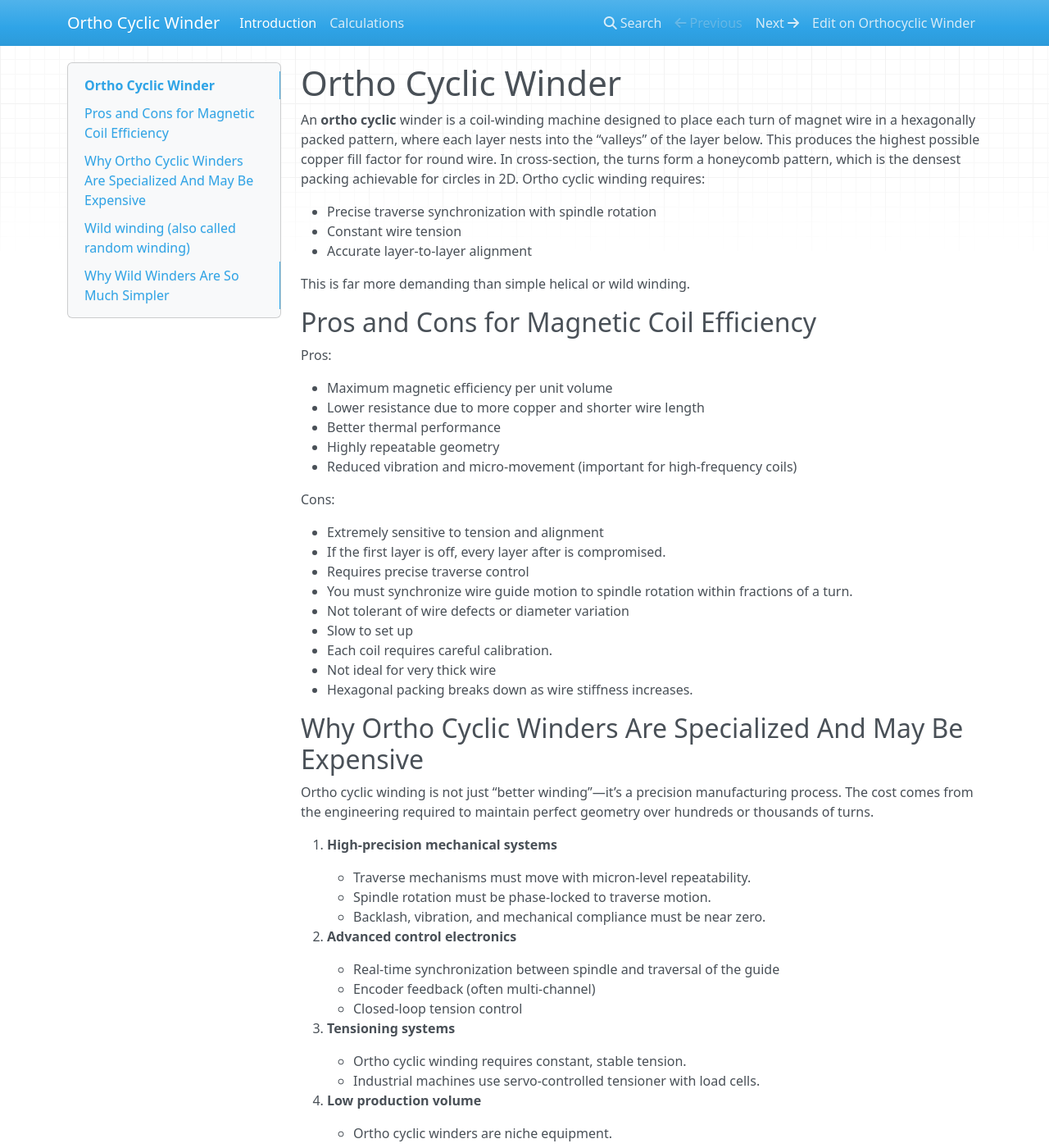
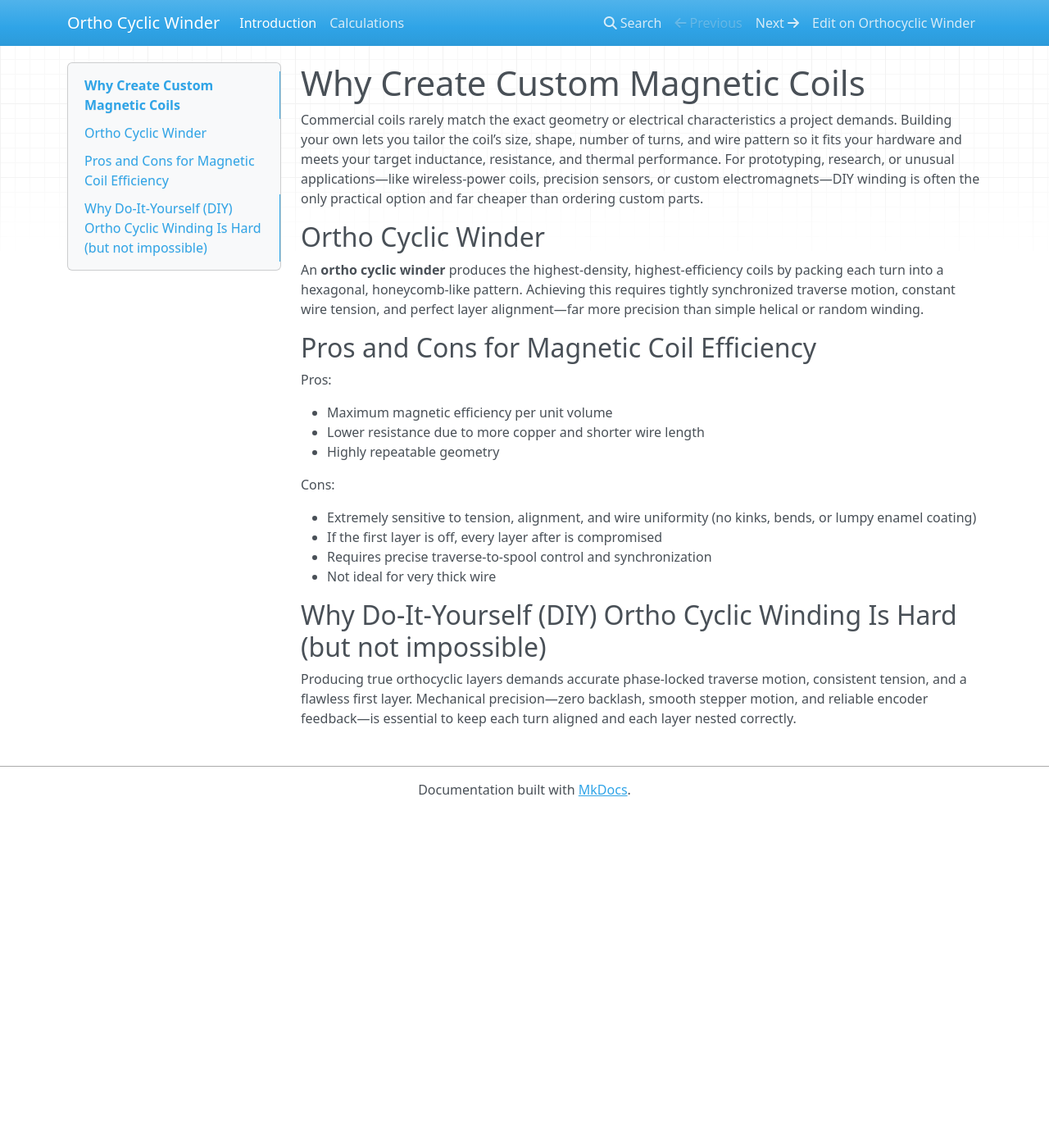
Before and after one commit to gobbyo/orthocyclic_winder, an MkDocs documentation site: the page built from docs/intro.md, in a window 1280 px wide and 1400 px high. Shown: the whole window at 82% size. Built offline with MkDocs 1.6.1, drawn with Linux system fonts in a browser that asks for light colours; nearby versions of some CDN libraries; some of the changed text lies outside the part shown.

Commit message:
simplified intro, added images

```diff
--- a/docs/intro.md
+++ b/docs/intro.md
@@ -1,12 +1,11 @@
-# Ortho Cyclic Winder
+# Why Create Custom Magnetic Coils
 
-An **ortho cyclic** winder is a coil‑winding machine designed to place each turn of magnet wire in a hexagonally packed pattern, where each layer nests into the “valleys” of the layer below. This produces the highest possible copper fill factor for round wire. In cross‑section, the turns form a honeycomb pattern, which is the densest packing achievable for circles in 2D. Ortho cyclic winding requires:
+Commercial coils rarely match the exact geometry or electrical characteristics a project demands. Building your own lets you tailor the coil’s size, shape, number of turns, and wire pattern so it fits your hardware and meets your target inductance, resistance, and thermal performance. For prototyping, research, or unusual applications—like wireless‑power coils, precision sensors, or custom electromagnets—DIY winding is often the only practical option and far cheaper than ordering custom parts.
 
-- Precise traverse synchronization with spindle rotation
-- Constant wire tension
-- Accurate layer‑to‑layer alignment
+## Ortho Cyclic Winder
 
-This is far more demanding than simple helical or wild winding.
+An **ortho cyclic winder** produces the highest‑density, highest‑efficiency coils by packing each turn into a hexagonal, honeycomb‑like pattern. Achieving this requires tightly synchronized traverse motion, constant wire tension, and perfect layer alignment—far more precision than simple helical or random winding.
+
 
 ## Pros and Cons for Magnetic Coil Efficiency
 
@@ -14,139 +13,15 @@ Pros:
 
 - Maximum magnetic efficiency per unit volume
 - Lower resistance due to more copper and shorter wire length
-- Better thermal performance
 - Highly repeatable geometry
-- Reduced vibration and micro‑movement (important for high‑frequency coils)
 
 Cons:
 
-- Extremely sensitive to tension and alignment
-- If the first layer is off, every layer after is compromised.
-- Requires precise traverse control
-- You must synchronize wire guide motion to spindle rotation within fractions of a turn.
-- Not tolerant of wire defects or diameter variation
-- Slow to set up
-- Each coil requires careful calibration.
+- Extremely sensitive to tension, alignment, and wire uniformity (no kinks, bends, or lumpy enamel coating)
+- If the first layer is off, every layer after is compromised
+- Requires precise traverse-to-spool control and synchronization
 - Not ideal for very thick wire
-- Hexagonal packing breaks down as wire stiffness increases.
 
-## Why Ortho Cyclic Winders Are Specialized And May Be Expensive
+## Why Do-It-Yourself (DIY) Ortho Cyclic Winding Is Hard (but not impossible)
 
-Ortho cyclic winding is not just “better winding”—it’s a precision manufacturing process. The cost comes from the engineering required to maintain perfect geometry over hundreds or thousands of turns.
-
-1. **High‑precision mechanical systems**
-
-      - Traverse mechanisms must move with micron‑level repeatability.
-      - Spindle rotation must be phase‑locked to traverse motion.
-      - Backlash, vibration, and mechanical compliance must be near zero.
-
-1. **Advanced control electronics**
-
-      - Real‑time synchronization between spindle and traversal of the guide
-      - Encoder feedback (often multi‑channel)
-      - Closed‑loop tension control
-
-1. **Tensioning systems**
-
-      - Ortho cyclic winding requires constant, stable tension.
-      - Industrial machines use servo‑controlled tensioner with load cells.
-
-1. **Low production volume**
-
-      - Ortho cyclic winders are niche equipment.
-      - Low demand with high per‑unit cost.
-
-1. **Skilled setup and operation**
-
-      - Even with automation, operators must understand:
-      - Wire behavior
-      - Layer geometry
-      - Tension tuning
-      - Thermal bonding
-      - This expertise adds to the cost of ownership.
-
-### Why Do-It-Yourself (DIY) Ortho Cyclic Winding Is Hard (but not impossible)
-
-- Synchronizing traverse to spindle rotation
-- Maintaining consistent tension
-- Ensuring the first layer is perfect
-- Using an encoder for phase alignment
-- Driving a lead screw (M8 × 1.25) for predictable linear motion for the wire guide
-
-This approach is essentially building a miniature ortho cyclic winder. The difficulty lies in achieving:
-
-- Zero backlash in the nut/lead screw
-- Smooth, non‑jerky stepper motion
-- Perfectly timed layer transitions
-- Stable wire tension without an industrial tensioner
-
-## Wild winding (also called random winding)
-
-The wire is laid down without strict positional control, forming a random, criss‑crossed, loosely organized pack of turns.
-Search results describe coil winding as a broad set of techniques where the geometry depends on the application. Wild winding is the least constrained of these techniques.
-
-Characteristics of wild winding:
-
-- Turns fall wherever they naturally land
-- No attempt to align turns in rows or layers
-- Wire crosses itself frequently
-- Coil shape is defined mostly by the bobbin walls, not by turn placement
-- Tension requirements are modest
-- Very tolerant of wire diameter variation and spool irregularities
-
-Where wild winding is used:
-
-- Relay coils
-- Solenoids
-- Ignition coils
-- Small transformers
-- General‑purpose electromagnets
-- Any application where fill factor and precision are not critical
-
-### How Simple Wild Winders Work
-
-A **wild winder** is the most basic type of coil‑winding machine. The coil winding machines are tools that automate wrapping wire around a core with minimal complexity when precision isn’t required. The core components of a simple wild winder:
-
-- Spindle motor to rotate the bobbin
-- Traverse mechanism (optional): often just a sliding guide or even manual hand‑guiding
-- Basic tension control: friction pads or spool drag
-- Speed control: simple motor controller or foot pedal
-- Counter: counts turns (mechanical or electronic)
-
-## Why Wild Winders Are So Much Simpler
-
-Compared to ortho cyclic or precision layer winders, wild winders avoid nearly every difficult engineering problem.
-
-1. **No positional accuracy required**.
-Ortho cyclic winding requires placing each turn in a hexagonal packing pattern—this demands micron‑level traverse control. Wild winding needs zero positional accuracy.
-
-1. **No synchronization between axes**.
-Precision winding requires the traversal to be phase‑locked to spindle rotation.
-With Wild winding the traversal can be manual, mechanical, or loosely timed.
-1. **Minimal tension control**.
-Random winding tolerates large tension variation.
-Precision winding requires extremely stable tension to avoid layer collapse.
-1. **Simple mechanics**
-
-    *Wild winders* can be built with:
-
-      - A drill motor
-      - A foot pedal
-      - A hand‑held wire guide
-      - A simple friction brake
-
-    *Precision winders* require:
-
-      - Lead screws
-      - Anti‑backlash nuts
-      - Encoders
-      - Servo motors
-      - Closed‑loop control
-
-1. **Low cost and mass availability**.
-Because wild winding is used in many general‑purpose coils, simple machines are mass‑produced and inexpensive.
-Precision layer winders are niche, expensive, and specialized.
-
-1. **High tolerance for operator variation**.
-Wild winding can be done by hand or with minimal training.
-Precision winding requires skilled setup and calibration.
+Producing true orthocyclic layers demands accurate phase‑locked traverse motion, consistent tension, and a flawless first layer. Mechanical precision—zero backlash, smooth stepper motion, and reliable encoder feedback—is essential to keep each turn aligned and each layer nested correctly.
```
Also changed, not shown: docs/img/guide/traversal-guide-front-view.png (renamed from docs/traversal-guide-front-view.png), docs/img/guide/traversal-guide-left-iso-view.png (renamed from docs/traversal-guide-left-iso-view.png), docs/img/guide/traversal-guide-left-side-view.png (renamed from docs/traversal-guide-left-side-view.png), docs/img/guide/traversal-guide-right-inside-view.png (renamed from docs/traversal-guide-right-inside-view.png), docs/img/walls/wall-A-assembled.png (added), docs/img/walls/wall-A.png (added).
